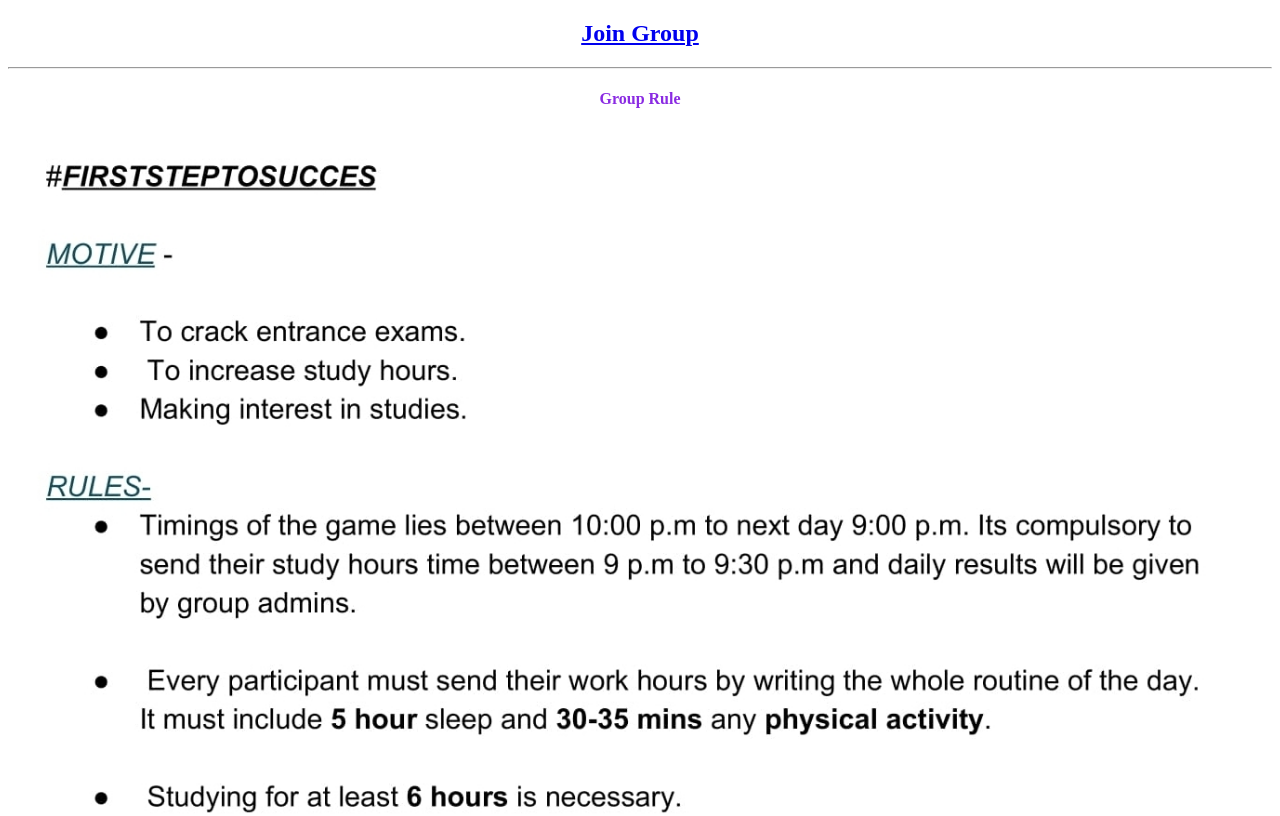
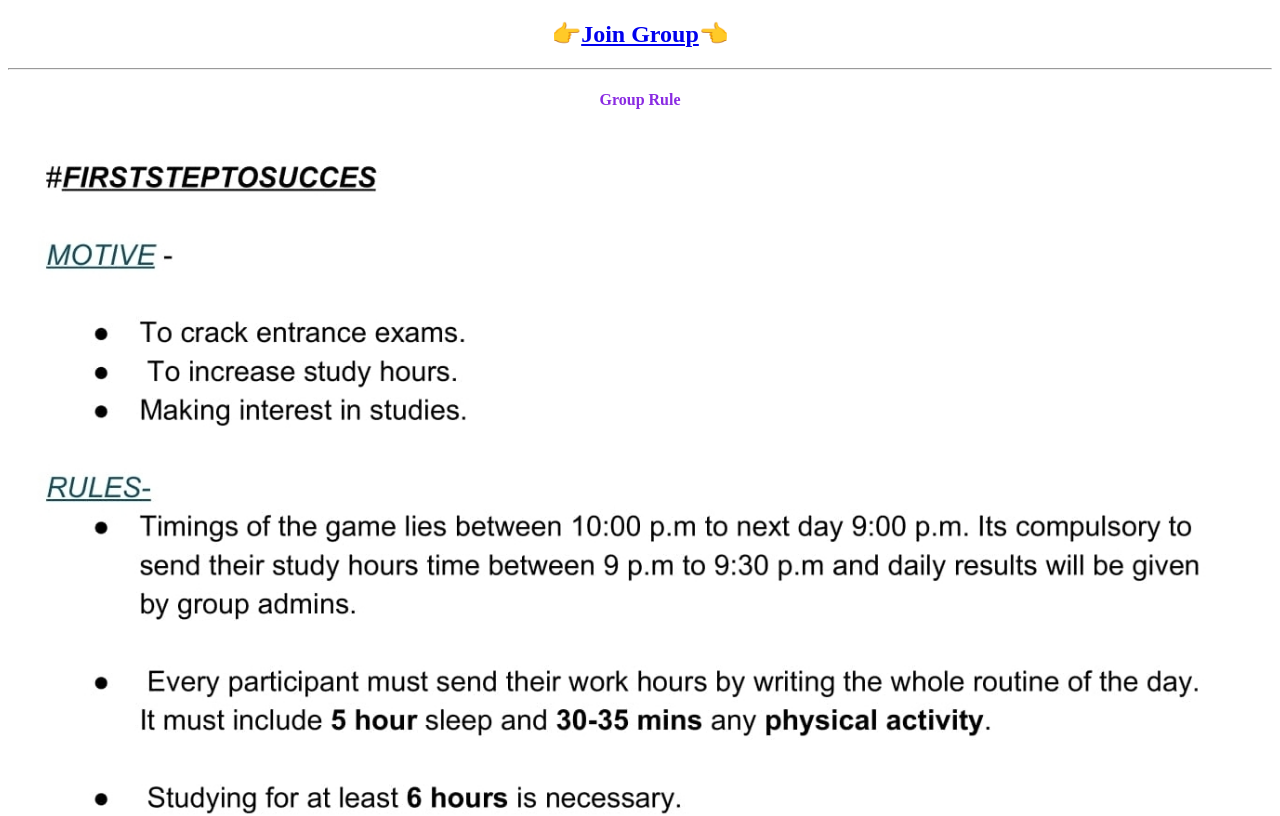
Before and after one commit to EdiTechStudio/Beta-ETS, a plain HTML site: page FSS/index.html in a window 1280 px wide. Shown: the top 816 px of the page. Drawn offline with Linux system fonts and the light colour scheme.

Commit message:
Update Name

```diff
--- a/FSS/index.html
+++ b/FSS/index.html
@@ -19,7 +19,7 @@
 </head>
 
 <body>
-    <h2 align="center"><a href="https://t.me/joinchat/RfANnhZagr17zefY_y3gHw">Join Group</a></h2>
+    <h2 align="center">👉<a href="https://t.me/joinchat/RfANnhZagr17zefY_y3gHw">Join Group</a>👈</h2>
     <hr>
     <h4 align="center" style="color: blueviolet;">Group Rule</h4>
     <img src="rules.jpg" alt="Group Rule" style="width:100%;height:100%;">
```
